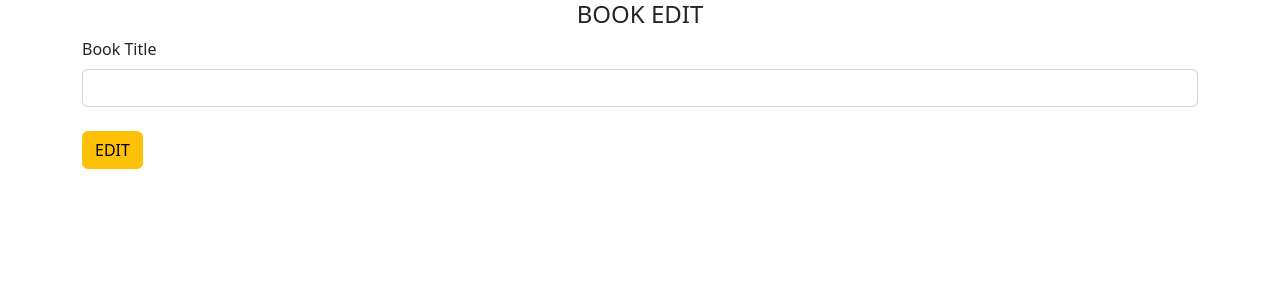
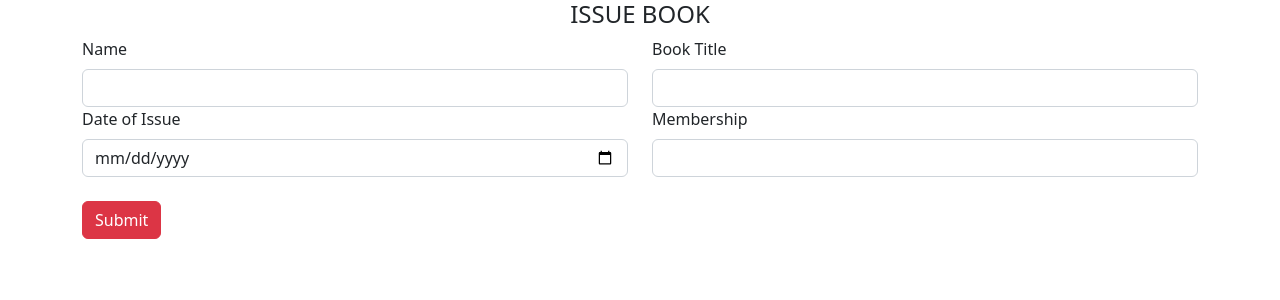
Before and after one commit to anugraha4/AngularLibraryApp, an Angular app: page / in a window 1280 px wide. Shown: the top 300 px of the page. Built offline with nearby package versions, Linux system fonts and the light colour scheme.

Commit message:
book issue added

```diff
--- a/src/app/app.component.html
+++ b/src/app/app.component.html
@@ -1,3 +1,3 @@
-<app-book-edit></app-book-edit>
+<app-book-issue></app-book-issue>
 
 <router-outlet></router-outlet>
--- a/src/app/app.module.ts
+++ b/src/app/app.module.ts
@@ -11,6 +11,7 @@
 import { BookSearchComponent } from './book-search/book-search.component';
 import { BookDeleteComponent } from './book-delete/book-delete.component';
 import { BookEditComponent } from './book-edit/book-edit.component';
+import { BookIssueComponent } from './book-issue/book-issue.component';
 
 @NgModule({
   declarations: [
@@ -22,7 +23,8 @@
     ViewAllComponent,
     BookSearchComponent,
     BookDeleteComponent,
-    BookEditComponent
+    BookEditComponent,
+    BookIssueComponent
   ],
   imports: [
     BrowserModule,
--- /dev/null
+++ b/src/app/book-issue/book-issue.component.html
@@ -0,0 +1,30 @@
+ <div class="container">
+    <div class="row">
+        <div class="col col-12 col-sm-12 col-md-12 col-lg-12 col-xl-12 col-xxl-12">
+            <div class="row">
+                <div class="col col-12 col-sm-12 col-md-12 col-lg-12 col-xl-12 col-xxl-12 text-center">
+                    <h4>ISSUE BOOK</h4>
+                </div>
+                <div class="col col-12 col-sm-6 col-md-6 col-lg-6 col-xl-6 col-xxl-6">
+                    <label for="" class="form-label">Name</label>
+                    <input type="text" class="form-control">
+                </div>
+                <div class="col col-12 col-sm-6 col-md-6 col-lg-6 col-xl-6 col-xxl-6">
+                    <label for="" class="form-label">Book Title</label>
+                    <input type="text" class="form-control">
+                </div>
+                <div class="col col-12 col-sm-6 col-md-6 col-lg-6 col-xl-6 col-xxl-6">
+                    <label for="" class="form-label">Date of Issue</label>
+                    <input type="date" name="" id="" class="form-control">
+                </div>
+                <div class="col col-12 col-sm-6 col-md-6 col-lg-6 col-xl-6 col-xxl-6">
+                    <label for="" class="form-label">Membership</label>
+                    <input type="text" class="form-control">
+                </div>
+                <div class="col col-12 col-sm-12 col-md-12 col-lg-12 col-xl-12 col-xxl-12"><br>
+                    <button class="btn btn-danger">Submit</button>
+                </div>
+            </div>
+        </div>
+    </div>
+ </div>
```
Also changed, not shown: src/app/book-issue/book-issue.component.ts (added, +10 -0 lines), src/app/book-issue/book-issue.component.css (added).
